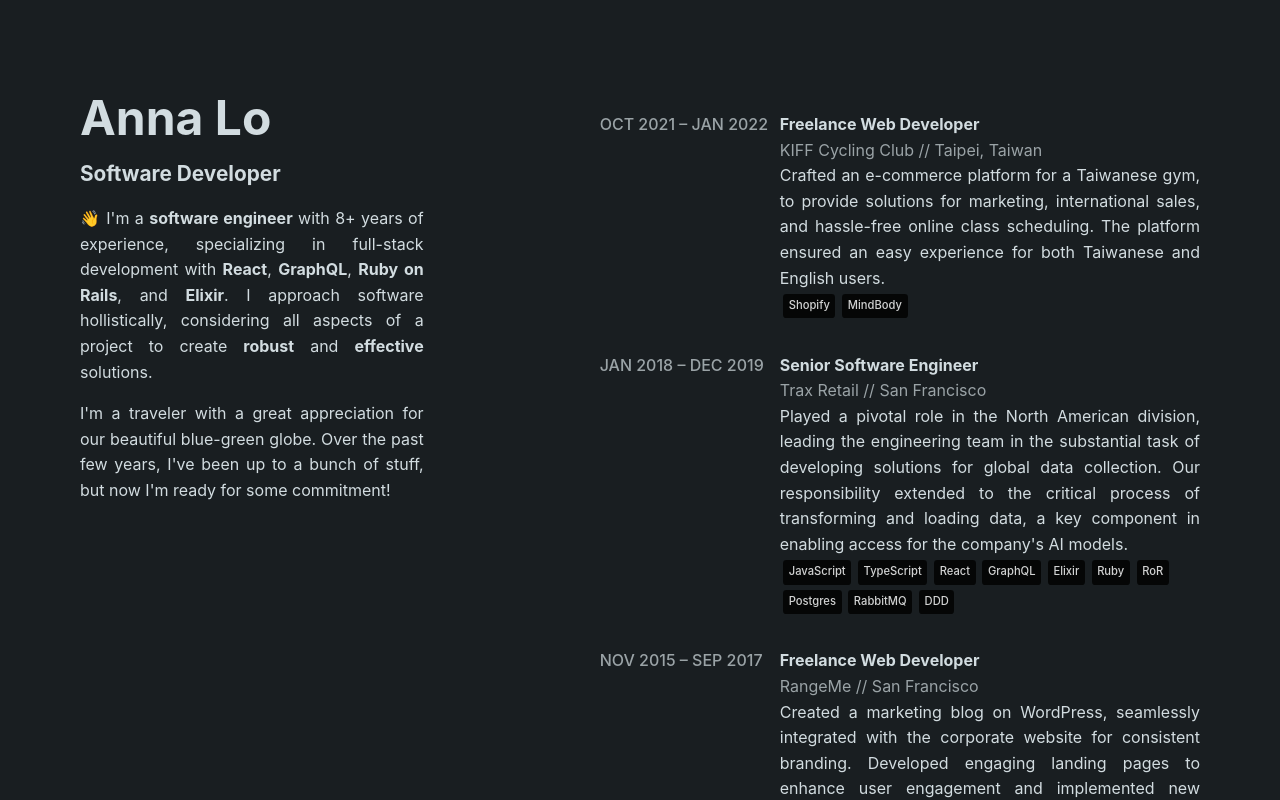
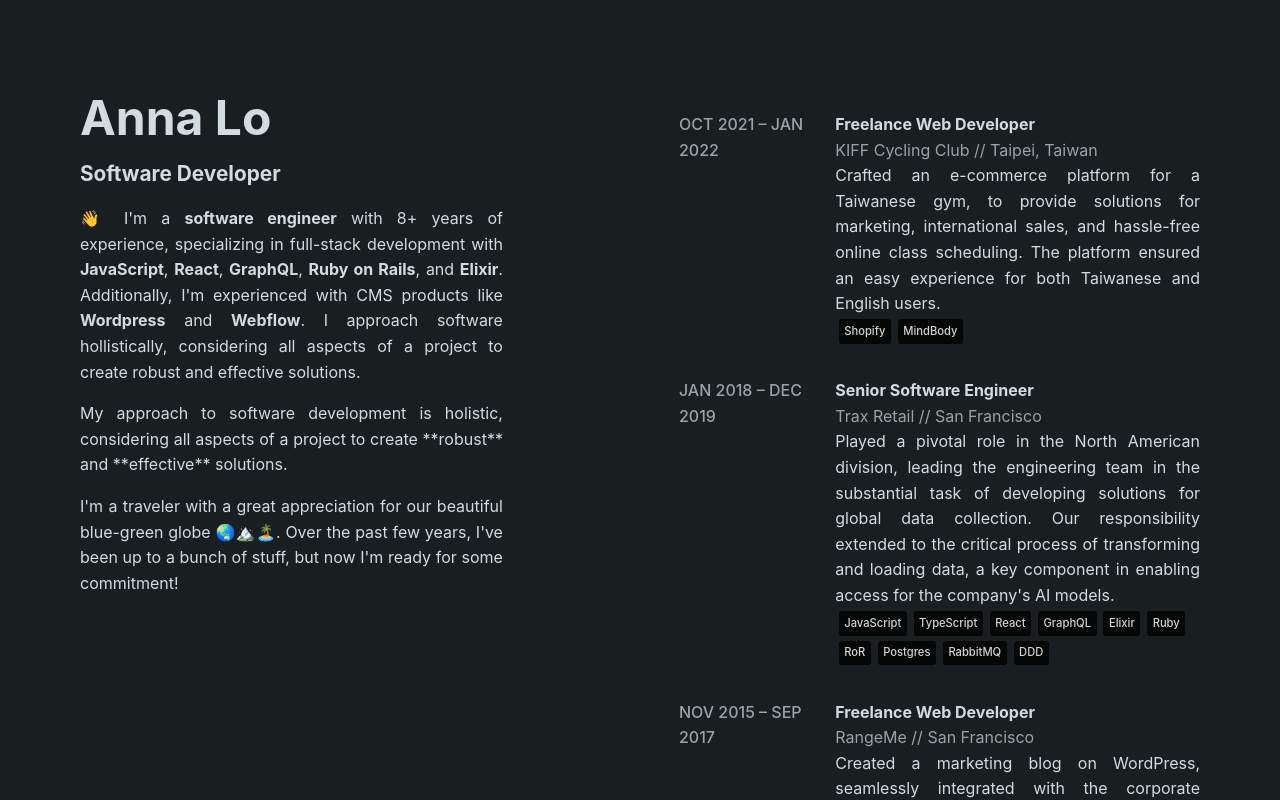
Before and after one commit to annalo/annalo.dev, a React (Create React App) app: page / in a window 1280 px wide. Shown: the top 800 px of the page. Built offline with nearby package versions, Linux system fonts and the light colour scheme.

Commit message:
update about and skills

```diff
--- a/src/About/About.js
+++ b/src/About/About.js
@@ -5,12 +5,18 @@ function About() {
     <div className="About">
       <p>
         👋 I'm a <strong>software engineer</strong> with 8+ years of experience,
-        specializing in full-stack development with <strong>React</strong>, <strong>GraphQL</strong>, <strong>Ruby on Rails</strong>,
-        and <strong>Elixir</strong>. I approach software hollistically, considering
-        all aspects of a project to create <strong>robust</strong> and <strong>effective</strong> solutions.
+        specializing in full-stack development with <strong>JavaScript</strong>, <strong>React</strong>, <strong>GraphQL</strong>, <strong>Ruby on Rails</strong>,
+        and <strong>Elixir</strong>. Additionally, I'm experienced with CMS products
+        like <strong>Wordpress</strong> and <strong>Webflow</strong>. I approach
+        software hollistically, considering all aspects of a project to
+        create robust and effective solutions.
       </p>
+
+
+
+ My approach to software development is holistic, considering all aspects of a project to create **robust** and **effective** solutions.
       <p>
-        I'm a traveler with a great appreciation for our beautiful blue-green globe.
+        I'm a traveler with a great appreciation for our beautiful blue-green globe 🌏🏔️🏝️.
         Over the past few years, I've been up to a bunch of stuff, but now I'm
         ready for some commitment!
       </p>
--- a/src/Experience/Experiences.json
+++ b/src/Experience/Experiences.json
@@ -29,7 +29,7 @@
       "dateRange": "APR 2014 – JAN 2018",
       "description": "Created internal and client-facing applications, leading projects from intricate data-processing to meticulous pixel perfection. Contributed significantly as both a team member and leader, possessing an in-depth understanding of the company ecosystem.",
       "location": "San Francisco",
-      "skills": ["JavaScript", "TypeScript", "React", "GraphQL", "Ruby", "RoR", "Postgres", "RabbitMQ"],
+      "skills": ["JavaScript", "Flow Type", "React", "GraphQL", "Ruby", "RoR", "Postgres", "RabbitMQ"],
       "title": "Software Engineer"
     }
   ]
```
